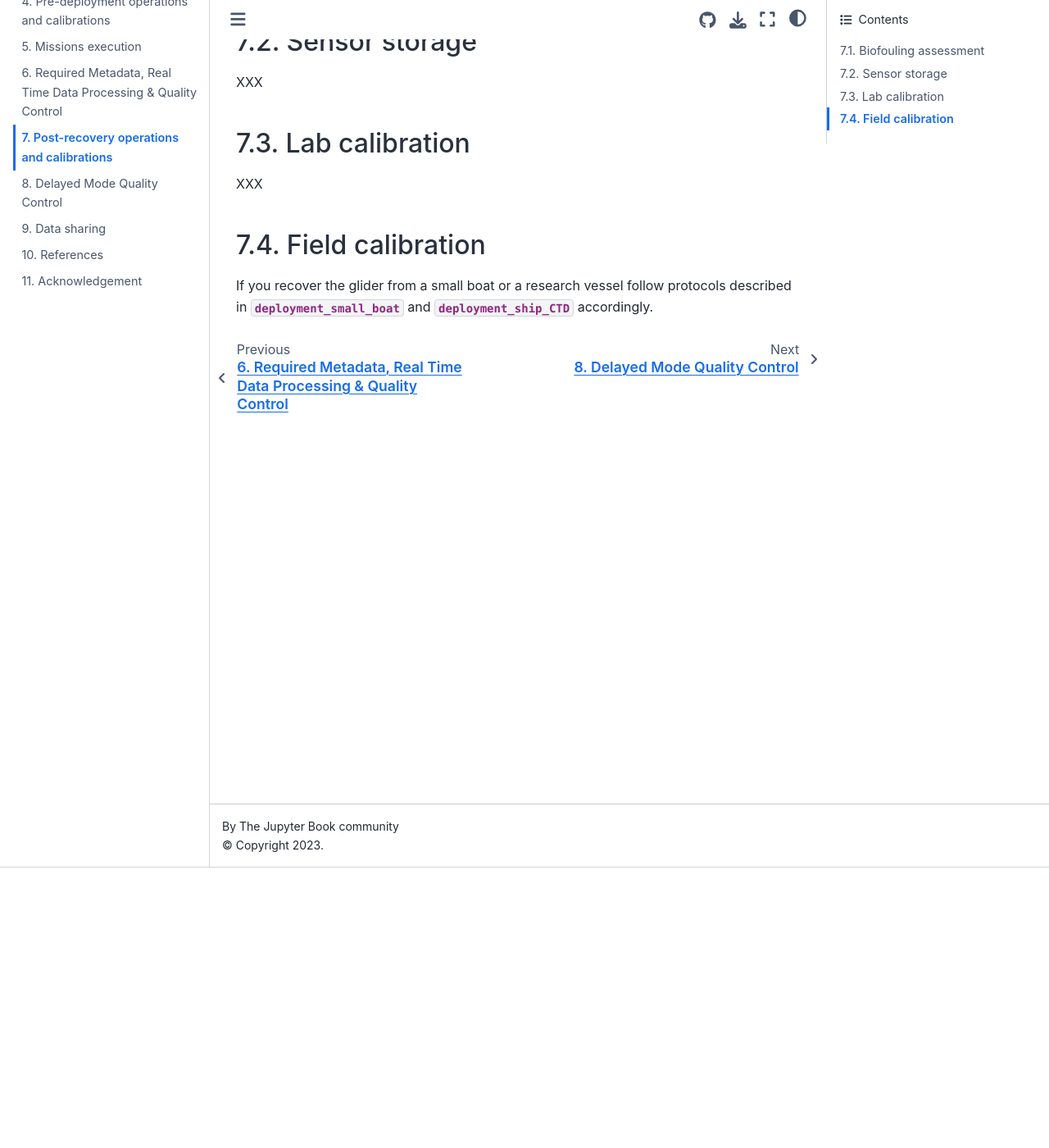
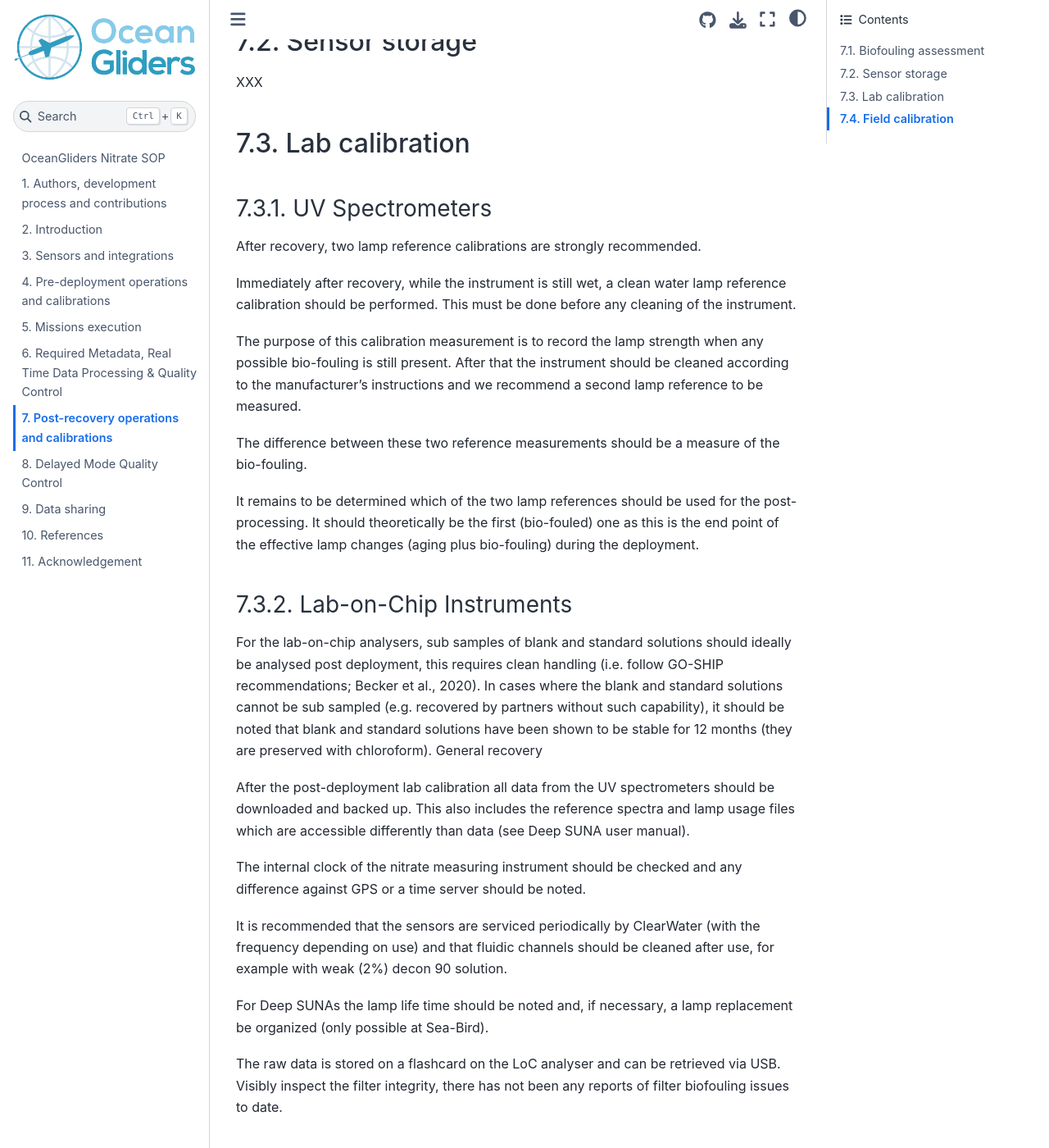
Before and after one commit to OceanGlidersCommunity/Nitrate_SOP, a Jupyter Book: the page built from sections/nitrate_post_recovery.md, in a window 1280 px wide and 1400 px high, scrolled down 342 px. Shown: the whole window at 82% size. Built offline with Jupyter Book 1.0.4 settings and Sphinx 7.4.7 and the Sphinx Book theme 1.1.4, drawn with Linux system fonts in a browser that asks for light colours.

Commit message:
Update nitrate_post_recovery.md (#35)

```diff
--- a/sections/nitrate_post_recovery.md
+++ b/sections/nitrate_post_recovery.md
@@ -9,7 +9,31 @@ Pictures should be taken for biofuiling assessment.
 XXX
 
 ## Lab calibration
-XXX
+### UV Spectrometers
+After recovery, two lamp reference calibrations are strongly recommended.
+
+Immediately after recovery, while the instrument is still wet, a clean water lamp reference calibration should be performed. This must be done before any cleaning of the instrument.
+
+The purpose of this calibration measurement is to record the lamp strength when any possible bio-fouling is still present.
+After that the instrument should be cleaned according to the manufacturer’s instructions and we recommend a second lamp reference to be measured.
+
+The difference between these two reference measurements should be a measure of the bio-fouling.
+
+It remains to be determined which of the two lamp references should be used for the post-processing. It should theoretically be the first (bio-fouled) one as this is the end point of the effective lamp changes (aging plus bio-fouling) during the deployment.
+
+### Lab-on-Chip Instruments
+For the lab-on-chip analysers, sub samples of blank and standard solutions should ideally be analysed post deployment, this requires clean handling (i.e. follow GO-SHIP recommendations; Becker et al., 2020). In cases where the blank and standard solutions cannot be sub sampled (e.g. recovered by partners without such capability), it should be noted that blank and standard solutions have been shown to be stable for 12 months (they are preserved with chloroform). General recovery
+
+After the post-deployment lab calibration all data from the UV spectrometers should be downloaded and backed up. This also includes the reference spectra and lamp usage files which are accessible differently than data (see Deep SUNA user manual).
+
+The internal clock of the nitrate measuring instrument should be checked and any difference against GPS or a time server should be noted.
+
+It is recommended that the sensors are serviced periodically by ClearWater (with the frequency depending on use) and that fluidic channels should be cleaned after use, for example with weak (2%) decon 90 solution.
+
+For Deep SUNAs the lamp life time should be noted and, if necessary, a lamp replacement be organized (only possible at Sea-Bird).
+
+The raw data is stored on a flashcard on the LoC analyser and can be retrieved via USB. Visibly inspect the filter integrity, there has not been any reports of filter biofouling issues to date.
+
 
 ## Field calibration
 If you recover the glider from a small boat or a research vessel follow protocols described in {numref}`deployment_small_boat` and {numref}`deployment_ship_CTD` accordingly.
```
